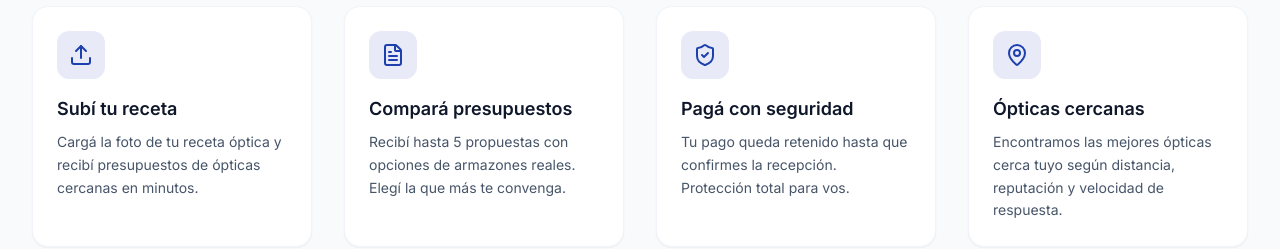
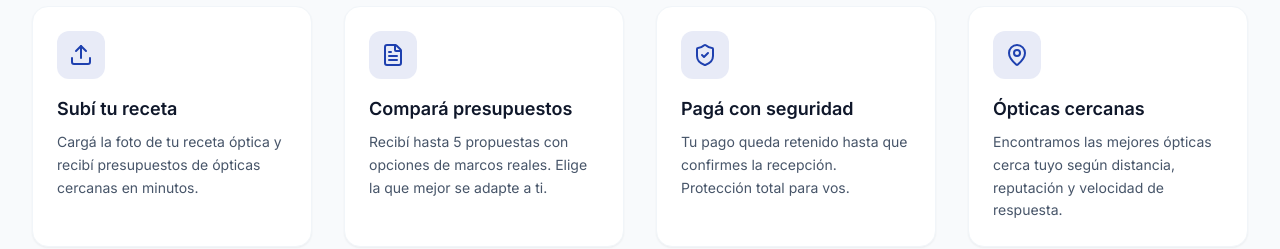
Before and after one commit to arch0615/GlassMarketplace-web-platform, a React (Vite) app in the folder frontend/: page / in a window 1280 px wide. Shown: the part 1100-1349 px from the top of the page. Built offline with nearby package versions, Linux system fonts and the light colour scheme.

Commit message:
fixed spelling error on landing page

```diff
--- a/frontend/src/pages/Landing.jsx
+++ b/frontend/src/pages/Landing.jsx
@@ -182,7 +182,7 @@ function MapIllustration() {
 
 const features = [
   { icon: Upload, title: 'Subí tu receta', description: 'Cargá la foto de tu receta óptica y recibí presupuestos de ópticas cercanas en minutos.' },
-  { icon: FileText, title: 'Compará presupuestos', description: 'Recibí hasta 5 propuestas con opciones de armazones reales. Elegí la que más te convenga.' },
+  { icon: FileText, title: 'Compará presupuestos', description: 'Recibí hasta 5 propuestas con opciones de marcos reales. Elige la que mejor se adapte a ti.' },
   { icon: ShieldCheck, title: 'Pagá con seguridad', description: 'Tu pago queda retenido hasta que confirmes la recepción. Protección total para vos.' },
   { icon: MapPin, title: 'Ópticas cercanas', description: 'Encontramos las mejores ópticas cerca tuyo según distancia, reputación y velocidad de respuesta.' },
 ]
@@ -190,7 +190,7 @@ const features = [
 const steps = [
   { number: '1', title: 'Registrate', description: 'Creá tu cuenta gratis en segundos.' },
   { number: '2', title: 'Subí tu receta', description: 'Sacale una foto a tu receta y elegí tus preferencias.' },
-  { number: '3', title: 'Recibí presupuestos', description: 'Las ópticas te envían propuestas con armazones y precios.' },
+  { number: '3', title: 'Recibí presupuestos', description: 'Las ópticas te envían presupuestos con monturas y precios.' },
   { number: '4', title: 'Elegí y pagá', description: 'Compará, elegí tu favorito y pagá online con Mercado Pago.' },
   { number: '5', title: 'Recibí tu pedido', description: 'Seguí el estado en tiempo real y confirmá la entrega.' },
 ]
```
